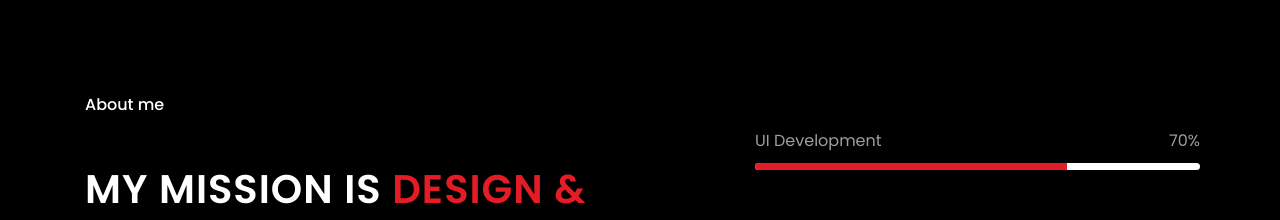
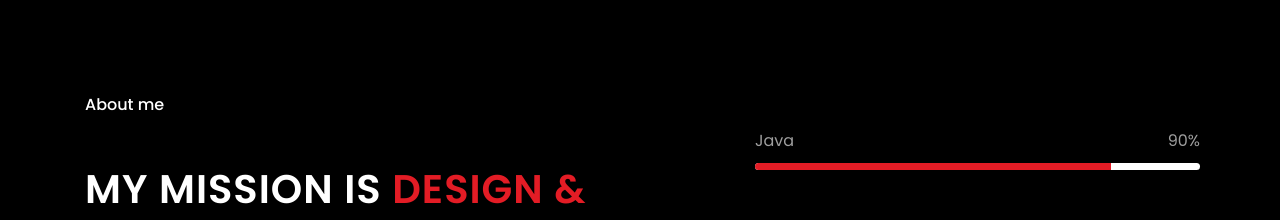
Before and after one commit to zain271/zain271.github.io, a plain HTML site: page index.html in a window 1280 px wide. Shown: the part 860-1080 px from the top of the page. Drawn offline with Linux system fonts and the light colour scheme; a web font is replaced by a local one.

Commit message:
Update index.html

```diff
--- a/index.html
+++ b/index.html
@@ -91,11 +91,11 @@
                                 <div class="content _yt_er_ol">
                                     <div class="_re_uy_iu">
                                         <div class="_ol_ew_xs">
-                                            <span>UI Development</span>
-                                            <span>70%</span>
+                                            <span>Java</span>
+                                            <span>90%</span>
                                         </div>
                                         <div class="progress">
-                                            <div style="width: 70%;" class="progress-bar my-bars" role="progressbar" aria-valuenow="0" aria-valuemin="0" aria-valuemax="100"></div>
+                                            <div style="width: 90%;" class="progress-bar my-bars" role="progressbar" aria-valuenow="0" aria-valuemin="0" aria-valuemax="100"></div>
                                         </div>
                                     </div>
                                     <div class="_re_uy_iu">
```
